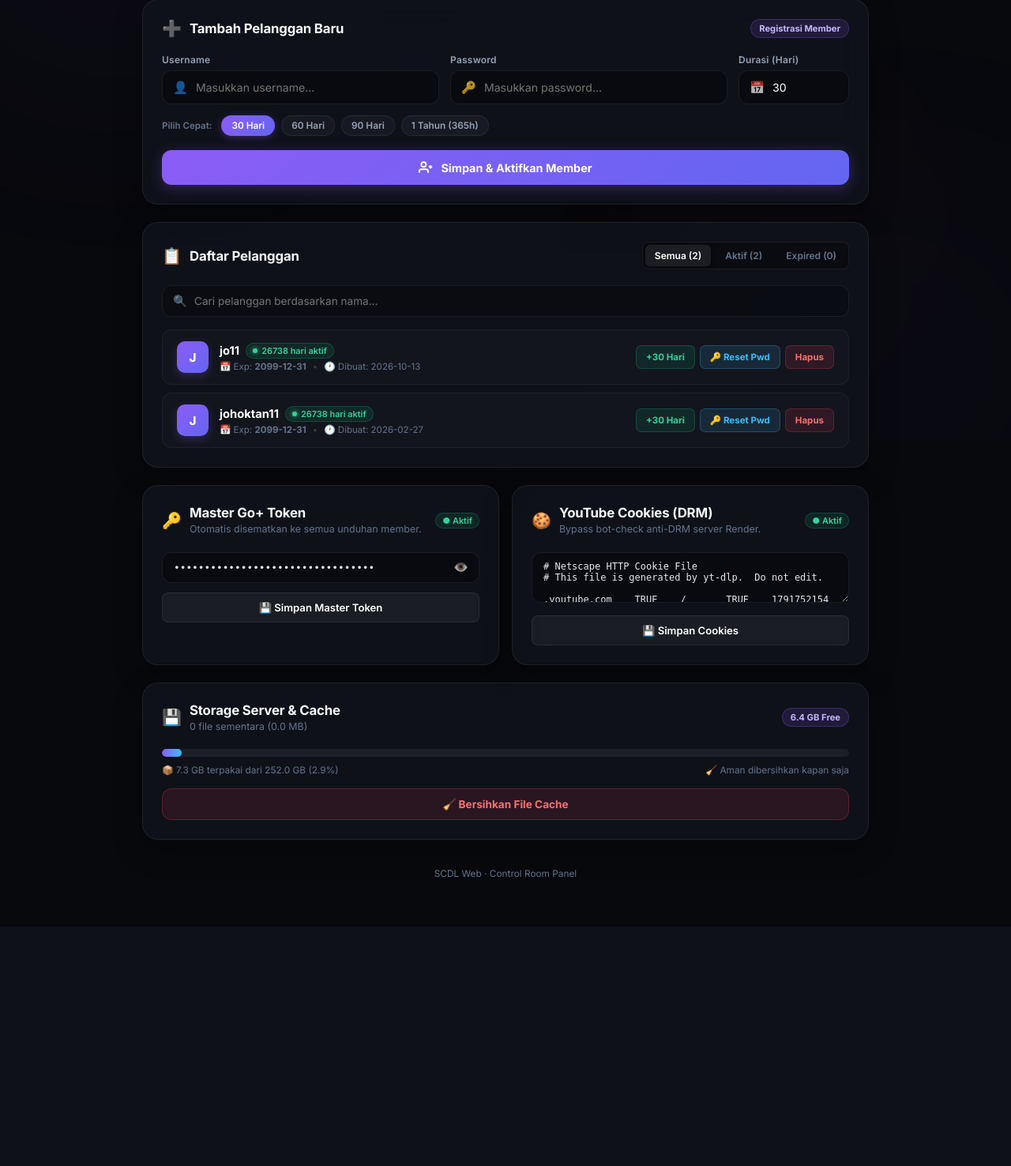
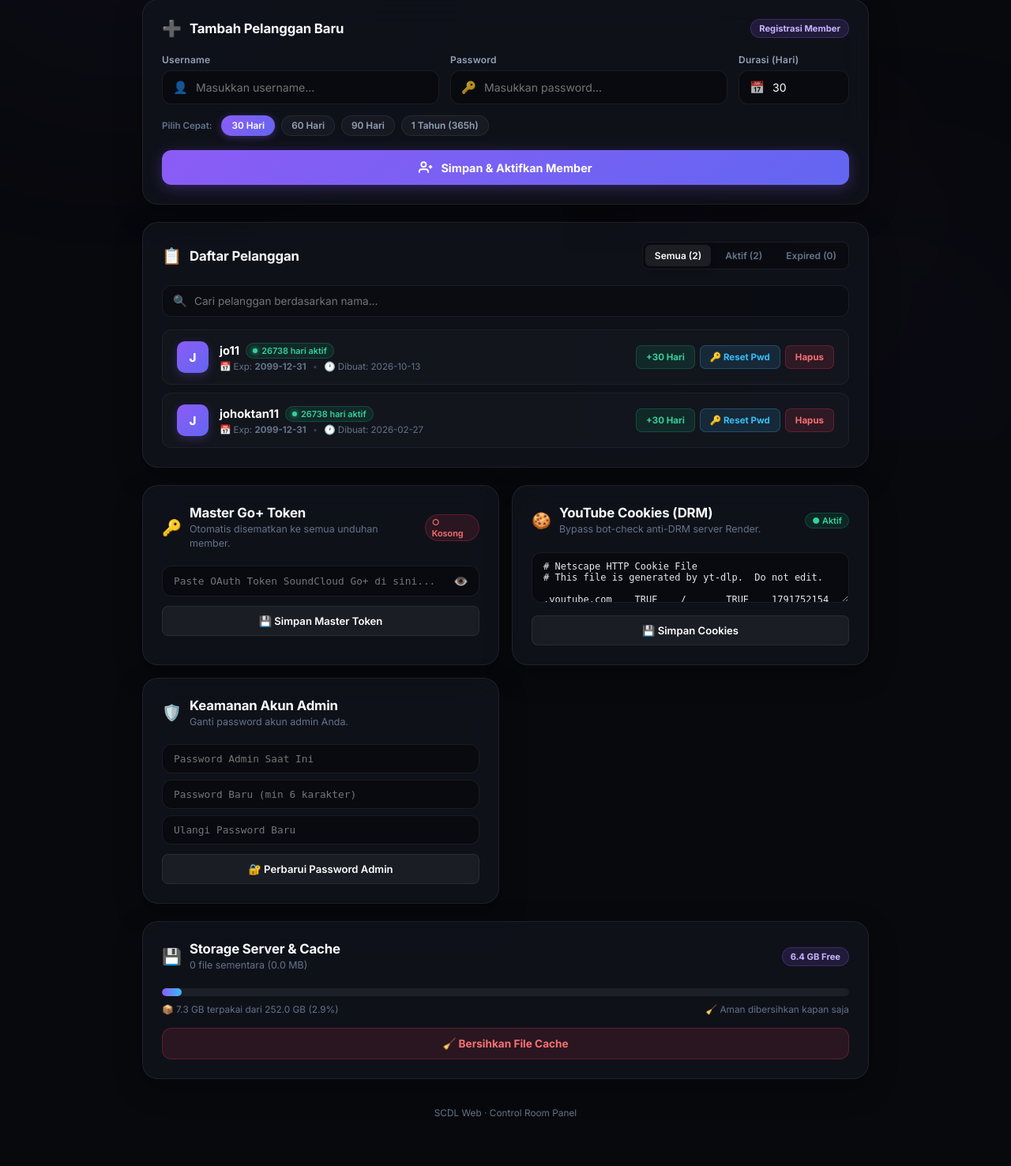
Before and after one commit to jonatanalexander455-create/scdl-web, a Flask app: page /kelola-scdl in a window 1280 px wide. Shown: the part 244-1720 px from the top of the page at 79% size. Before the commit the page ends 1417 px from the top, so only its background shows below. Run offline with Flask 3, Linux system fonts and the light colour scheme; a user stored in the database is signed in; data comes from the database, SQL or seed files in the repository; both versions use the stored data as it was before the commit; data that the repository does not hold is empty; some libraries are stand-ins or nearby versions.

Commit message:
feat(security): implement comprehensive security hardening, admin password management, strict URL validation, and input sanitization

```diff
--- a/web/app.py
+++ b/web/app.py
@@ -12,7 +12,8 @@
 import requests as req
 from db import (
     init_db, check_user, get_all_users, add_user, delete_user,
-    extend_user, reset_user_password, get_setting, set_setting, get_user_status
+    extend_user, reset_user_password, get_setting, set_setting, get_user_status,
+    change_admin_password
 )
 
 app = Flask(__name__)
@@ -24,22 +25,53 @@
 from werkzeug.middleware.proxy_fix import ProxyFix
 app.wsgi_app = ProxyFix(app.wsgi_app, x_for=1, x_proto=1, x_host=1, x_prefix=1)
 
-# Persistent Secret Key across deploys
-SECRET_KEY = os.environ.get('SECRET_KEY', 'scdl-persistent-secret-key-2026-prod-stable')
-app.secret_key = SECRET_KEY.encode('utf-8') if isinstance(SECRET_KEY, str) else SECRET_KEY
-
 # Ensure downloads directory exists
 os.makedirs(DOWNLOADS_DIR, exist_ok=True)
 
 # Initialize database
 init_db()
 
-# ===================== SECURITY: SESSION TIMEOUT (#4) =====================
+# ===================== SECURITY: DYNAMIC CRYPTOGRAPHIC SECRET KEY =====================
+def get_secure_secret_key():
+    """Retrieve secret key from ENV, or persist a cryptographically secure 64-char key in database."""
+    env_key = os.environ.get('SECRET_KEY')
+    if env_key and len(env_key.strip()) >= 16:
+        return env_key.strip()
+    try:
+        db_key = get_setting('flask_secret_key')
+        if db_key and len(db_key.strip()) >= 32:
+            return db_key.strip()
+        new_key = secrets.token_hex(32)
+        set_setting('flask_secret_key', new_key)
+        return new_key
+    except Exception as e:
+        app.logger.warning(f"Error fetching/saving flask_secret_key: {e}")
+        return secrets.token_hex(32)
+
+app.secret_key = get_secure_secret_key()
+
+# ===================== SECURITY: COOKIE & PAYLOAD CONFIG =====================
 app.permanent_session_lifetime = timedelta(days=7)
+app.config.update(
+    SESSION_COOKIE_HTTPONLY=True,
+    SESSION_COOKIE_SECURE=True,
+    SESSION_COOKIE_SAMESITE='Lax',
+    MAX_CONTENT_LENGTH=16 * 1024 * 1024,  # Max payload limit 16MB
+)
 
 @app.before_request
 def make_session_permanent():
     session.permanent = True
+
+# ===================== SECURITY: HTTP SECURITY HEADERS =====================
+@app.after_request
+def set_security_headers(response):
+    response.headers['X-Frame-Options'] = 'SAMEORIGIN'
+    response.headers['X-Content-Type-Options'] = 'nosniff'
+    response.headers['X-XSS-Protection'] = '1; mode=block'
+    response.headers['Referrer-Policy'] = 'strict-origin-when-cross-origin'
+    response.headers['Permissions-Policy'] = 'camera=(), microphone=(), geolocation=()'
+    return response
 
 # ===================== SECURITY: RATE LIMITING (#2) =====================
 login_attempts = {}  # { ip: { 'count': int, 'first_attempt': float } }
@@ -164,6 +196,8 @@
         user, error = check_user(username, password)
         if user:
             clear_login_attempts(ip)
+            session.clear()
+            session.permanent = True
             session['user_id'] = user['id']
             session['username'] = user['username']
             session['is_admin'] = bool(user['is_admin'])
@@ -197,6 +231,8 @@
         user, error = check_user(username, password)
         if user and user['is_admin']:
             clear_login_attempts(ip)
+            session.clear()
+            session.permanent = True
             session['user_id'] = user['id']
             session['username'] = user['username']
             session['is_admin'] = True
@@ -275,13 +311,48 @@
     msg = '✅ Master SoundCloud Go+ Token berhasil disimpan!' if token_val else '✅ Master Token dikosongkan.'
     return render_template('admin.html', **get_admin_context(), message=msg)
 
+@app.route('/kelola-scdl/change-password', methods=['POST'])
+@admin_required
+@csrf_required
+def admin_change_password():
+    user_id = session.get('user_id')
+    old_password = request.form.get('old_password', '').strip()
+    new_password = request.form.get('new_password', '').strip()
+    confirm_password = request.form.get('confirm_password', '').strip()
+
+    if not old_password or not new_password:
+        return render_template('admin.html', **get_admin_context(), error='❌ Password lama dan baru wajib diisi')
+    if new_password != confirm_password:
+        return render_template('admin.html', **get_admin_context(), error='❌ Konfirmasi password baru tidak cocok')
+    if len(new_password) < 6:
+        return render_template('admin.html', **get_admin_context(), error='❌ Password baru minimal 6 karakter')
+
+    success, msg = change_admin_password(user_id, old_password, new_password)
+    if success:
+        return render_template('admin.html', **get_admin_context(), message='✅ ' + msg)
+    else:
+        return render_template('admin.html', **get_admin_context(), error='❌ ' + msg)
+
 @app.route('/kelola-scdl/add', methods=['POST'])
 @admin_required
 @csrf_required
 def admin_add():
     username = request.form.get('username', '').strip()
     password = request.form.get('password', '').strip()
-    days = int(request.form.get('days', 30))
+    days_val = request.form.get('days', '30').strip()
+
+    if not re.match(r'^[a-zA-Z0-9_.-]{3,30}$', username):
+        return render_template('admin.html', **get_admin_context(), error='❌ Username hanya boleh berisi huruf, angka, titik, strip (-), dan underscore (_), panjang 3-30 karakter')
+
+    try:
+        days = int(days_val)
+        if days < 1 or days > 3650:
+            return render_template('admin.html', **get_admin_context(), error='❌ Masa aktif harus antara 1 sampai 3650 hari')
+    except (ValueError, TypeError):
+        return render_template('admin.html', **get_admin_context(), error='❌ Format jumlah hari tidak valid')
+
+    if len(password) < 4:
+        return render_template('admin.html', **get_admin_context(), error='❌ Password minimal 4 karakter')
 
     success, msg = add_user(username, password, days=days)
     if success:
@@ -293,7 +364,10 @@
 @admin_required
 @csrf_required
 def admin_delete():
-    user_id = int(request.form.get('user_id'))
+    try:
+        user_id = int(request.form.get('user_id', 0))
+    except (ValueError, TypeError):
+        return render_template('admin.html', **get_admin_context(), error='❌ ID user tidak valid')
     delete_user(user_id)
     return render_template('admin.html', **get_admin_context(), message='✅ User berhasil dihapus')
 
@@ -301,8 +375,13 @@
 @admin_required
 @csrf_required
 def admin_extend():
-    user_id = int(request.form.get('user_id'))
-    days = int(request.form.get('days', 30))
+    try:
+        user_id = int(request.form.get('user_id', 0))
+        days = int(request.form.get('days', 30))
+        if days < 1 or days > 3650:
+            return render_template('admin.html', **get_admin_context(), error='❌ Durasi perpanjangan harus 1 sampai 3650 hari')
+    except (ValueError, TypeError):
+        return render_template('admin.html', **get_admin_context(), error='❌ ID user atau format hari tidak valid')
     extend_user(user_id, days)
     return render_template('admin.html', **get_admin_context(), message=f'✅ Langganan diperpanjang {days} hari')
 
@@ -310,7 +389,10 @@
 @admin_required
 @csrf_required
 def admin_reset_password():
-    user_id = int(request.form.get('user_id'))
+    try:
+        user_id = int(request.form.get('user_id', 0))
+    except (ValueError, TypeError):
+        return render_template('admin.html', **get_admin_context(), error='❌ ID user tidak valid')
     new_password = request.form.get('new_password', '').strip()
 
     if len(new_password) < 4:
@@ -383,12 +465,14 @@
 @app.route('/api/save_token', methods=['POST'])
 @login_required
 def save_token():
-    data = request.json
-    auth_token = data.get('auth_token', '').strip()
+    data = request.get_json(silent=True) or {}
+    auth_token = str(data.get('auth_token', '')).strip()
     user_id = session.get('user_id')
 
     if not auth_token:
         return jsonify({'error': 'Token tidak boleh kosong'}), 400
+    if len(auth_token) > 500:
+        return jsonify({'error': 'Format token tidak valid'}), 400
 
     try:
         from db import get_db
@@ -404,10 +488,11 @@
 @login_required
 def download():
     import requests as req
-    data = request.json
-    url = data.get('url')
-    auth_token = data.get('auth_token')
-    audio_format = data.get('format', 'mp3')
+    from urllib.parse import urlparse
+    data = request.get_json(silent=True) or {}
+    url = str(data.get('url', '')).strip()
+    auth_token = str(data.get('auth_token', '')).strip() if data.get('auth_token') else ''
+    audio_format = str(data.get('format', 'mp3')).strip().lower()
 
     # Validate format
     allowed_formats = ['mp3', 'flac', 'wav', 'aac', 'ogg', 'opus', 'm4a']
@@ -418,12 +503,27 @@
     ytdl_format = 'vorbis' if audio_format == 'ogg' else audio_format
 
     if not url:
-        return jsonify({'error': 'URL is required'}), 400
+        return jsonify({'error': 'URL wajib diisi'}), 400
+
+    # Prevent CLI flag injection and oversize inputs
+    if url.startswith('-') or len(url) > 1000:
+        return jsonify({'error': 'Format URL tidak valid'}), 400
+
+    if not (url.startswith('https://') or url.startswith('http://')):
+        return jsonify({'error': 'URL harus diawali dengan http:// atau https://'}), 400
+
+    # Strictly enforce SoundCloud domain (prevents SSRF and third-party abuse)
+    try:
+        parsed_url = urlparse(url)
+        hostname = (parsed_url.hostname or '').lower()
+        if not (hostname == 'soundcloud.com' or hostname.endswith('.soundcloud.com')):
+            return jsonify({'error': 'Hanya link resmi SoundCloud (soundcloud.com atau on.soundcloud.com) yang didukung'}), 400
+    except Exception:
+        return jsonify({'error': 'Format URL tidak valid'}), 400
 
     # Resolve shortlink if on.soundcloud.com
     if 'on.soundcloud.com' in url:
         try:
-            import requests as req
             resolved = req.get(url, allow_redirects=True, timeout=10, headers={'User-Agent': 'Mozilla/5.0'})
             if resolved.url and 'soundcloud.com' in resolved.url:
                 url = resolved.url
@@ -524,7 +624,7 @@
                 '--add-header', f'Authorization: OAuth {clean_token}',
             ])
 
-        cmd.append(url)
+        cmd.extend(['--', url])
 
 
         # Run the command with timeout
--- a/web/static/admin.css
+++ b/web/static/admin.css
@@ -741,7 +741,7 @@
 /* Settings Grid (Master Token & Cookies) */
 .settings-grid {
     display: grid;
-    grid-template-columns: 1fr 1fr;
+    grid-template-columns: repeat(auto-fit, minmax(310px, 1fr));
     gap: 16px;
     margin-bottom: 22px;
 }
--- a/web/templates/admin.html
+++ b/web/templates/admin.html
@@ -5,11 +5,12 @@
     <meta charset="UTF-8">
     <meta name="viewport" content="width=device-width, initial-scale=1.0">
     <title>Admin Panel — SCDL Web</title>
+    <meta name="robots" content="noindex, nofollow">
     <link rel="icon" type="image/png" href="{{ url_for('static', filename='soundcloud-logo.png') }}?v=2">
     <link rel="shortcut icon" href="{{ url_for('static', filename='soundcloud-logo.png') }}?v=2">
     <link href="https://fonts.googleapis.com/css2?family=Inter:wght@300;400;500;600;700;800;900&display=swap"
         rel="stylesheet">
-    <link rel="stylesheet" href="{{ url_for('static', filename='admin.css') }}?v=7">
+    <link rel="stylesheet" href="{{ url_for('static', filename='admin.css') }}?v=8">
 </head>
 
 <body>
@@ -217,12 +218,14 @@
                         </form>
 
                         <button type="button" class="act-btn act-btn-reset" title="Ubah password member"
-                            onclick="openResetModal('{{ user.id }}', '{{ user.username }}')">
+                            data-userid="{{ user.id }}" data-username="{{ user.username }}"
+                            onclick="openResetModal(this.dataset.userid, this.dataset.username)">
                             <span>🔑 Reset Pwd</span>
                         </button>
 
                         <form method="POST" action="/kelola-scdl/delete" style="display:inline;"
-                            onsubmit="return confirmDelete('{{ user.username }}')">
+                            data-username="{{ user.username }}"
+                            onsubmit="return confirmDelete(this.dataset.username)">
                             <input type="hidden" name="_csrf_token" value="{{ csrf_token() }}">
                             <input type="hidden" name="user_id" value="{{ user.id }}">
                             <button type="submit" class="act-btn act-btn-delete" title="Hapus member ini">
@@ -300,6 +303,29 @@
                     <textarea name="cookies_content" rows="3" placeholder="Paste teks cookies.txt di sini..." class="cookies-field">{{ cookies_content }}</textarea>
                     <button type="submit" class="btn-save-setting">
                         💾 Simpan Cookies
+                    </button>
+                </form>
+            </section>
+
+            <!-- Admin Security & Password Change Card -->
+            <section class="admin-card settings-card">
+                <div class="card-head">
+                    <div class="card-head-title">
+                        <span class="card-icon">🛡️</span>
+                        <div>
+                            <h2>Keamanan Akun Admin</h2>
+                            <p class="card-subtitle">Ganti password akun admin Anda.</p>
+                        </div>
+                    </div>
+                </div>
+
+                <form method="POST" action="/kelola-scdl/change-password" autocomplete="off" style="display:flex; flex-direction:column; gap:8px;">
+                    <input type="hidden" name="_csrf_token" value="{{ csrf_token() }}">
+                    <input type="password" name="old_password" required placeholder="Password Admin Saat Ini" class="token-field" style="padding:10px 14px;">
+                    <input type="password" name="new_password" required minlength="6" placeholder="Password Baru (min 6 karakter)" class="token-field" style="padding:10px 14px;">
+                    <input type="password" name="confirm_password" required minlength="6" placeholder="Ulangi Password Baru" class="token-field" style="padding:10px 14px;">
+                    <button type="submit" class="btn-save-setting" style="margin-top:4px;">
+                        🔐 Perbarui Password Admin
                     </button>
                 </form>
             </section>
--- a/web/templates/admin_login.html
+++ b/web/templates/admin_login.html
@@ -7,7 +7,8 @@
     <title>Admin Login — SCDL</title>
     <link rel="icon" type="image/png" href="{{ url_for('static', filename='soundcloud-logo.png') }}?v=2">
     <link rel="shortcut icon" href="{{ url_for('static', filename='soundcloud-logo.png') }}?v=2">
-    <link href="https://fonts.googleapis.com/css2?family=Inter:wght@300;400;500;600;700;800;900&display=swap"
+    <meta name="robots" content="noindex, nofollow">
+    <link href="https://fonts.googleapis.com/css2?family=Inter:wght@300;400;500;600;700;800;900&display=swap" rel="stylesheet">
     <link rel="stylesheet" href="{{ url_for('static', filename='style.css') }}?v=5">
     <link rel="stylesheet" href="{{ url_for('static', filename='admin.css') }}?v=7">
 </head>
```
Also changed, not shown: web/db.py (+18 -17 lines), web/scdl.db (deleted), 1 other file.
